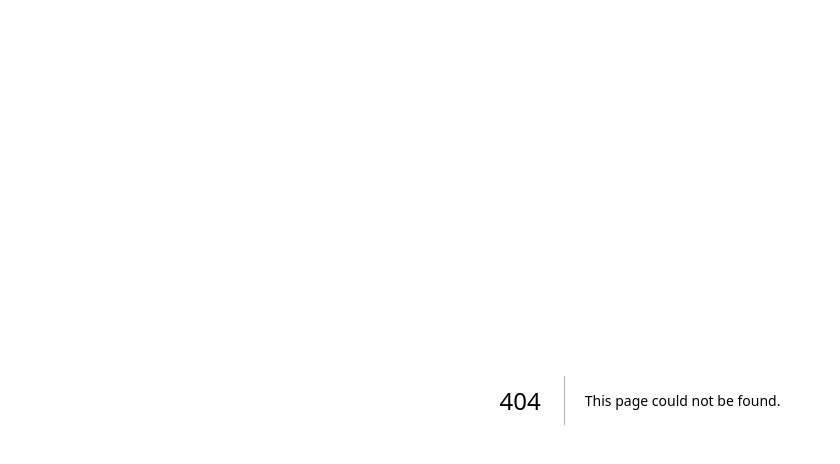
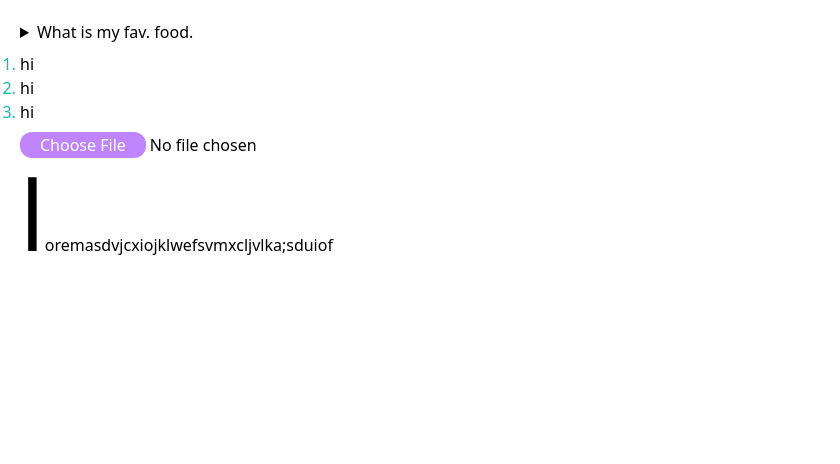
Before and after one commit to in-woong/NomadCoder, a Next.js app in the folder carrot-market/: page /details in a window 1280 px wide. Before the commit this address had no page. Shown: the top 464 px of the page, without its empty margins (0-840 px from the left). Built offline with nearby package versions, Linux system fonts and the light colour scheme.

Commit message:
4.8 More Modifiers

```diff
--- /dev/null
+++ b/carrot-market/pages/details.tsx
@@ -0,0 +1,26 @@
+const Details = () => {
+  return (
+    <div className='flex flex-col space-y-2 p-5'>
+      <details className='opne:text-white select-none open:bg-indigo-400'>
+        <summary className='cursor-pointer '>What is my fav. food.</summary>
+        <span className='selection:bg-indigo-500'> 김치</span>
+      </details>
+      <ul className='list-decimal marker:text-teal-500'>
+        <li>hi</li>
+        <li>hi</li>
+        <li>hi</li>
+      </ul>
+
+      <input
+        type='file'
+        className='transition-colors file:cursor-pointer file:rounded-xl file:border-0 file:bg-purple-400 file:px-5 file:text-white file:hover:border file:hover:bg-white file:hover:text-purple-400'
+      />
+
+      <p className='first-letter:text-8xl'>
+        loremasdvjcxiojklwefsvmxcljvlka;sduiof
+      </p>
+    </div>
+  );
+};
+
+export default Details;
```
